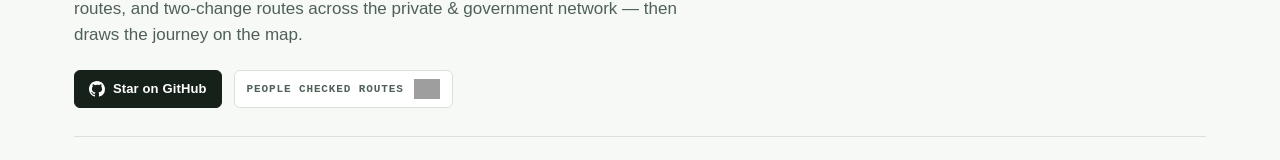
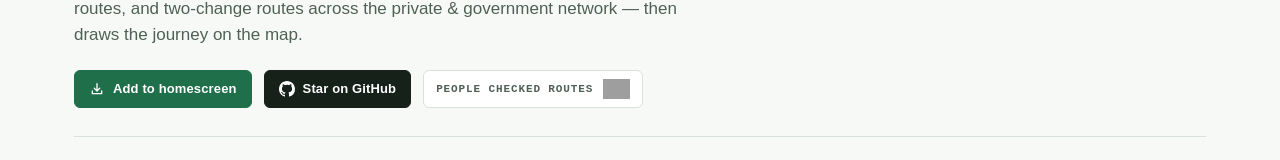
Before and after one commit to Akash190104/kolkata-bus-route, a Next.js app: page / in a window 1280 px wide. Shown: the part 200-360 px from the top of the page. Built offline with nearby package versions, Linux system fonts and the light colour scheme; grey boxes are pictures that could not be loaded; a web font is replaced by a local one.

Commit message:
add to homescreen button

```diff
--- a/src/app/globals.css
+++ b/src/app/globals.css
@@ -173,6 +173,84 @@ body {
   transform: translateY(-1px);
 }
 
+.btn-install {
+  position: relative;
+  display: inline-flex;
+  align-items: center;
+  gap: 8px;
+  height: 38px;
+  padding: 0 14px;
+  border: 1.5px solid var(--accent);
+  background: var(--accent);
+  color: #fff;
+  font-weight: 700;
+  font-size: 13px;
+  letter-spacing: 0.01em;
+  border-radius: var(--radius-sm);
+  cursor: pointer;
+  transition: background 0.15s ease, transform 0.1s ease;
+}
+
+.btn-install:hover {
+  background: var(--accent-dark);
+  transform: translateY(-1px);
+}
+
+.btn-install svg {
+  width: 16px;
+  height: 16px;
+  fill: currentColor;
+  flex-shrink: 0;
+}
+
+.install-popover {
+  position: fixed;
+  right: 24px;
+  bottom: 24px;
+  z-index: 50;
+  width: min(320px, calc(100vw - 36px));
+  padding: 18px 46px 18px 18px;
+  border: 1.5px solid var(--ink);
+  background: var(--card);
+  border-radius: var(--radius);
+  box-shadow: 0 18px 40px -18px rgba(22, 33, 26, 0.35);
+  color: var(--soft);
+}
+
+.install-popover b {
+  display: block;
+  font-family: var(--font-display);
+  font-size: 17px;
+  line-height: 1.25;
+  color: var(--ink);
+  margin-bottom: 6px;
+}
+
+.install-popover span {
+  display: block;
+  font-size: 14px;
+  line-height: 1.45;
+}
+
+.install-popover-close {
+  position: absolute;
+  top: 10px;
+  right: 10px;
+  width: 28px;
+  height: 28px;
+  border: 1px solid var(--line);
+  background: var(--paper);
+  color: var(--ink);
+  border-radius: 999px;
+  cursor: pointer;
+  font-size: 18px;
+  line-height: 1;
+}
+
+.install-popover-close:hover {
+  background: var(--accent-soft);
+}
+
 .hits-chip {
   display: inline-flex;
   align-items: center;
@@ -337,6 +415,20 @@ body {
 
   .search-hint {
     text-align: center;
+  }
+}
+
+@media (max-width: 520px) {
+  .btn-install,
+  .btn-ink,
+  .hits-chip {
+    width: 100%;
+    justify-content: center;
+  }
+
+  .install-popover {
+    right: 18px;
+    bottom: 18px;
   }
 }
 
--- /dev/null
+++ b/src/components/AddToHomeScreenButton.tsx
@@ -0,0 +1,93 @@
+'use client';
+
+import { useEffect, useState } from 'react';
+
+type BeforeInstallPromptEvent = Event & {
+  prompt: () => Promise<void>;
+  userChoice: Promise<{ outcome: 'accepted' | 'dismissed'; platform: string }>;
+};
+
+type NavigatorWithStandalone = Navigator & {
+  standalone?: boolean;
+};
+
+function isStandalone() {
+  if (typeof window === 'undefined') return false;
+  const navigatorWithStandalone = window.navigator as NavigatorWithStandalone;
+  return window.matchMedia('(display-mode: standalone)').matches || navigatorWithStandalone.standalone === true;
+}
+
+export default function AddToHomeScreenButton() {
+  const [installPrompt, setInstallPrompt] = useState<BeforeInstallPromptEvent | null>(null);
+  const [isInstalled, setIsInstalled] = useState(false);
+  const [showHelp, setShowHelp] = useState(false);
+
+  useEffect(() => {
+    const animationFrame = window.requestAnimationFrame(() => {
+      setIsInstalled(isStandalone());
+    });
+
+    const handleBeforeInstallPrompt = (event: Event) => {
+      event.preventDefault();
+      setInstallPrompt(event as BeforeInstallPromptEvent);
+      setIsInstalled(false);
+    };
+
+    const handleInstalled = () => {
+      setInstallPrompt(null);
+      setIsInstalled(true);
+      setShowHelp(false);
+    };
+
+    window.addEventListener('beforeinstallprompt', handleBeforeInstallPrompt);
+    window.addEventListener('appinstalled', handleInstalled);
+
+    return () => {
+      window.cancelAnimationFrame(animationFrame);
+      window.removeEventListener('beforeinstallprompt', handleBeforeInstallPrompt);
+      window.removeEventListener('appinstalled', handleInstalled);
+    };
+  }, []);
+
+  const handleInstall = async () => {
+    if (!installPrompt) {
+      setShowHelp(true);
+      return;
+    }
+
+    await installPrompt.prompt();
+    const choice = await installPrompt.userChoice;
+    setInstallPrompt(null);
+    if (choice.outcome === 'accepted') {
+      setIsInstalled(true);
+    }
+  };
+
+  if (isInstalled) return null;
+
+  return (
+    <>
+      <button className="btn-install" type="button" onClick={handleInstall}>
+        <svg viewBox="0 0 24 24" aria-hidden="true">
+          <path d="M12 3a1 1 0 0 1 1 1v8.59l2.3-2.3a1 1 0 1 1 1.4 1.42l-4 4a1 1 0 0 1-1.4 0l-4-4a1 1 0 1 1 1.4-1.42l2.3 2.3V4a1 1 0 0 1 1-1Zm-7 11a1 1 0 0 1 1 1v3h12v-3a1 1 0 1 1 2 0v4a1 1 0 0 1-1 1H5a1 1 0 0 1-1-1v-4a1 1 0 0 1 1-1Z" />
+        </svg>
+        Add to homescreen
+      </button>
+
+      {showHelp && (
+        <div className="install-popover" role="dialog" aria-label="Add to homescreen instructions">
+          <button
+            className="install-popover-close"
+            type="button"
+            onClick={() => setShowHelp(false)}
+            aria-label="Close add to homescreen instructions"
+          >
+            ×
+          </button>
+          <b>Add this app to your homescreen</b>
+          <span>Use your browser menu, then choose Add to Home Screen or Install App.</span>
+        </div>
+      )}
+    </>
+  );
+}
--- a/src/components/BusRouter.tsx
+++ b/src/components/BusRouter.tsx
@@ -5,6 +5,7 @@ import { initRouter, findRoutes, getRouteCount, getStopCount } from '@/lib/route
 import type { BusData, Journey, SearchResult } from '@/lib/types';
 import StopInput from './StopInput';
 import JourneyCard from './JourneyCard';
+import AddToHomeScreenButton from './AddToHomeScreenButton';
 import dynamic from 'next/dynamic';
 
 const RouteMap = dynamic(() => import('./RouteMap'), { ssr: false });
@@ -133,6 +134,7 @@ export default function BusRouter({ data }: BusRouterProps) {
         </p>
 
         <div className="hero-actions">
+          <AddToHomeScreenButton />
           <a className="btn-ink" href={GH_URL} target="_blank" rel="noopener noreferrer">
             <svg viewBox="0 0 16 16" className="w-4 h-4 fill-current shrink-0">
               <path d="M8 0C3.58 0 0 3.58 0 8c0 3.54 2.29 6.53 5.47 7.59.4.07.55-.17.55-.38 0-.19-.01-.82-.01-1.49-2.01.37-2.53-.49-2.69-.94-.09-.23-.48-.94-.82-1.13-.28-.15-.68-.52-.01-.53.63-.01 1.08.58 1.23.82.72 1.21 1.87.87 2.33.66.07-.52.28-.87.51-1.07-1.78-.2-3.64-.89-3.64-3.95 0-.87.31-1.59.82-2.15-.08-.2-.36-1.02.08-2.12 0 0 .67-.21 2.2.82A7.65 7.65 0 0 1 8 3.86c.68 0 1.36.09 2 .27 1.53-1.04 2.2-.82 2.2-.82.44 1.1.16 1.92.08 2.12.51.56.82 1.27.82 2.15 0 3.07-1.87 3.75-3.65 3.95.29.25.54.73.54 1.48 0 1.07-.01 1.93-.01 2.2 0 .21.15.46.55.38A8.01 8.01 0 0 0 16 8c0-4.42-3.58-8-8-8Z" />
```
